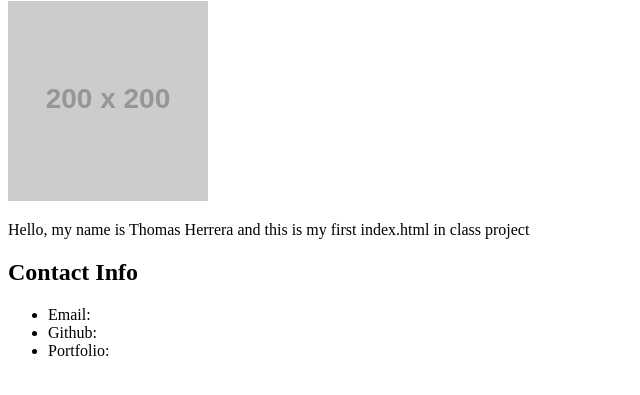
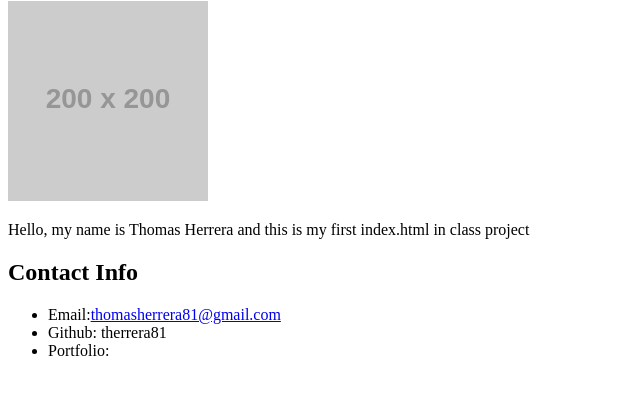
Before and after one commit to therrera81/first-project, a plain HTML site: page index.html in a window 1280 px wide. Shown: the part 79-474 px from the top of the page, without its empty margins (0-640 px from the left). Drawn offline with Linux system fonts and the light colour scheme; placeholder pictures from the web are drawn by us.

Commit message:
finishing touches on my first html in class project

```diff
--- a/index.html
+++ b/index.html
@@ -11,8 +11,8 @@
     <p>Hello, my name is Thomas Herrera and this is my first index.html in class project</p>
     <h2>Contact Info</h2>
     <ul>
-        <li>Email: <thomasherrera81@gmail class="thomasherrera81@gmailcom"></thomasherrera81@gmail></li>
-        <li>Github:</li>
+        <li>Email:<a href="mailto:thomasherrera81@gmail.com">thomasherrera81@gmail.com</a> </li>
+        <li>Github: therrera81</li>
         <li>Portfolio:</li>
       </ul>
 </body>
```
